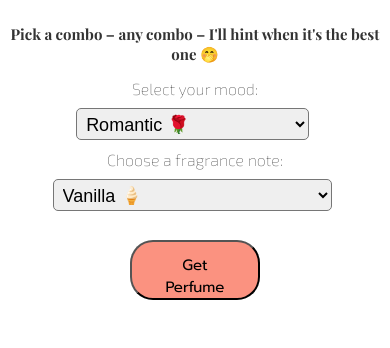
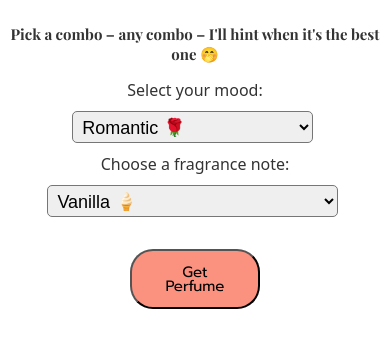
Before and after one commit to JadeL850/Perfume-Generator, a plain HTML site: page index.html in a window 390 px wide. Shown: the part 136-484 px from the top of the page. Drawn offline with nearby package versions, Linux system fonts and the light colour scheme; a web font is replaced by a local one.

Commit message:
Feedback after group crit, 3/6.
Feedback after group crit, 3/6. Font/line height, & media query fixed.

```diff
--- a/styles.css
+++ b/styles.css
@@ -40,7 +40,9 @@ h3{
     border-radius: 23px;
     background-color: #FB9280;
     font-size: 15px;
+    line-height: 14px;
     font-family: 'Prompt', sans-serif;
+
     cursor: pointer;
 }
 
@@ -111,17 +113,12 @@ select {
     transition: background-color 0.3s ease;
 }
 
-/* Hover effect for the + button */
-.add-button:hover {
-    background-color: #ffcc00;
-}
-
-/* Basic styles for body */
 body {
-    font-family: 'Exo 2', sans-serif;
+    font-family: system-ui, -apple-system, BlinkMacSystemFont, 'Segoe UI', Roboto, Oxygen, Ubuntu, Cantarell, 'Open Sans', 'Helvetica Neue', sans-serif;
+    font-weight: 360;
     color: #333;
-    background-color: #fff; /* Default background */
-    transition: background-color 0.5s ease, color 0.5s ease; /* Smooth transitions */
+    background-color: #fff; /* Default */
+    transition: background-color 0.5s ease, color 0.5s ease;
 }
 
 /* color coding background depending on combo */
@@ -132,7 +129,7 @@ body.romantic {
 
 body.energetic {
     background-color: #fbc46c;
-    color: #ff9148;
+    color: #ee5f00;
 }
 
 body.elegant {
@@ -151,7 +148,7 @@ body.delicious {
 }
 
 body.fresh {
-    background-color: #BAD6EB;
+    background-color: #95c6ec;
     color: #FFF9F0;
 }
 
@@ -165,7 +162,7 @@ body.earthy {
     color: #4c2B08;
 }
 
-/* Default fallback style when no match is found */
+/* Default when no match is found */
 body.default {
     background-color: #f5f5f5;
     color: #333;
@@ -187,9 +184,9 @@ body.default {
 }
 
 /* mobile/responsiveness */
-@media (max-width: 600px) {
+@media (max-width: 700px) {
     body {
-        flex-direction: column; /* Stack elements vertically on small screens */
+        flex-direction: column;
     }
 
     h1 {
@@ -201,8 +198,9 @@ body.default {
     }
 
     button {
-        font-size: 1 em; /* Smaller text size for mobile */
-        padding: 12px 25px; /* Adjust padding for mobile */
+        font-size: 20px; /* Smaller text size for mobile */
+        font-kerning: normal;
+        padding: 12px 25px 12px; /* Adjust padding for mobile */
     }
 }
 
```
Also changed, not shown: index.html (+1 -1 lines).
